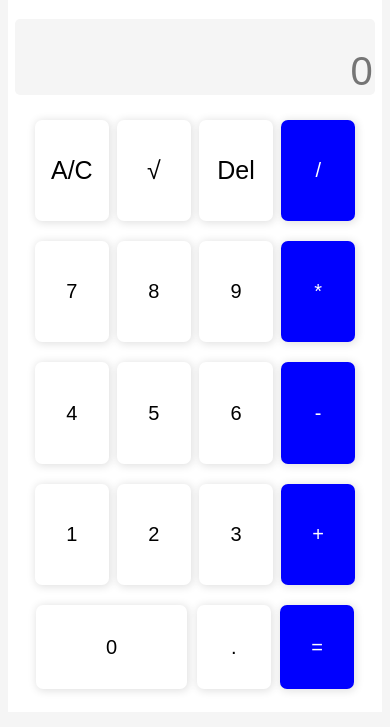
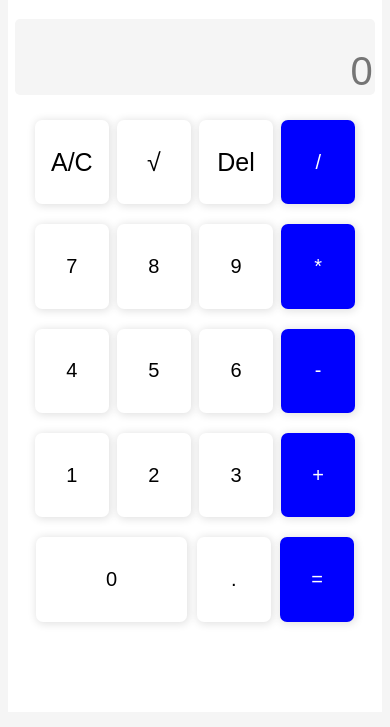
Before and after one commit to Godwin-Egba/Calculator, a plain HTML site: page index.html in a window 390 px wide. Shown: the part 69-796 px from the top of the page. Drawn offline with Linux system fonts and the light colour scheme.

Commit message:
updated button

```diff
--- a/index.html
+++ b/index.html
@@ -159,7 +159,7 @@
 
             .one button{
                 width: 22%;
-                height: 12vh;
+                height: 10vh;
                 border: none;
                 box-shadow: 1px 1px 8px 1px rgb(225, 225, 225);
                 border-radius: 7px;
@@ -169,7 +169,7 @@
 
             .two button{
                 width: 22%;
-                height: 12vh;
+                height: 10vh;
                 border: none;
                 box-shadow: 1px 1px 8px 1px rgb(225, 225, 225);
                 border-radius: 7px;
@@ -178,7 +178,7 @@
             }
             .three button{
                 width: 22%;
-                height: 12vh;
+                height: 10vh;
                 border: none;
                 box-shadow: 1px 1px 8px 1px rgb(225, 225, 225);
                 border-radius: 7px;
@@ -187,7 +187,7 @@
             }
             .Four button{
                 width: 22%;
-                height: 12vh;
+                height: 10vh;
                 border: none;
                 box-shadow: 1px 1px 8px 1px rgb(225, 225, 225);
                 border-radius: 7px;
```
